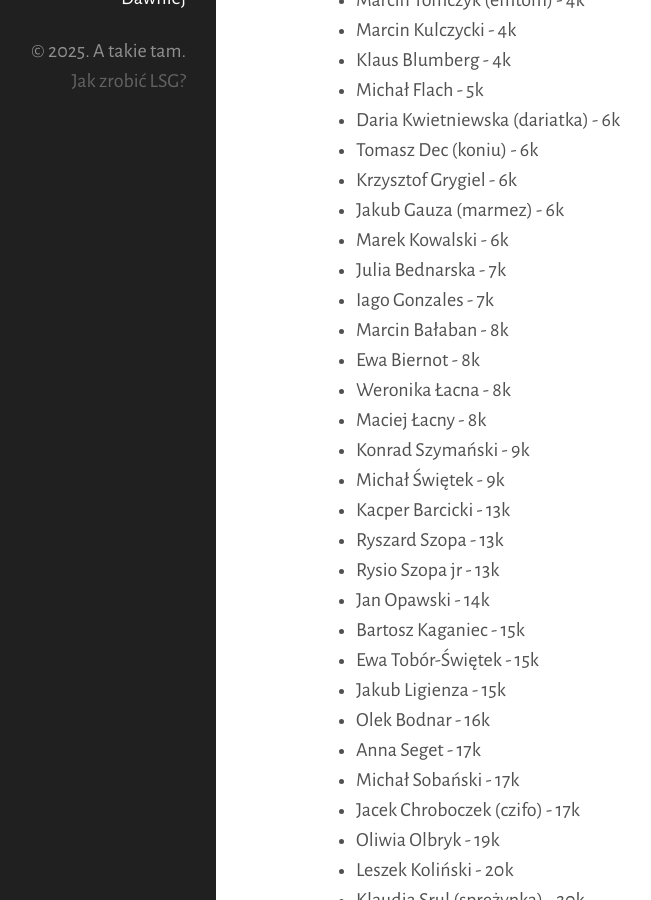
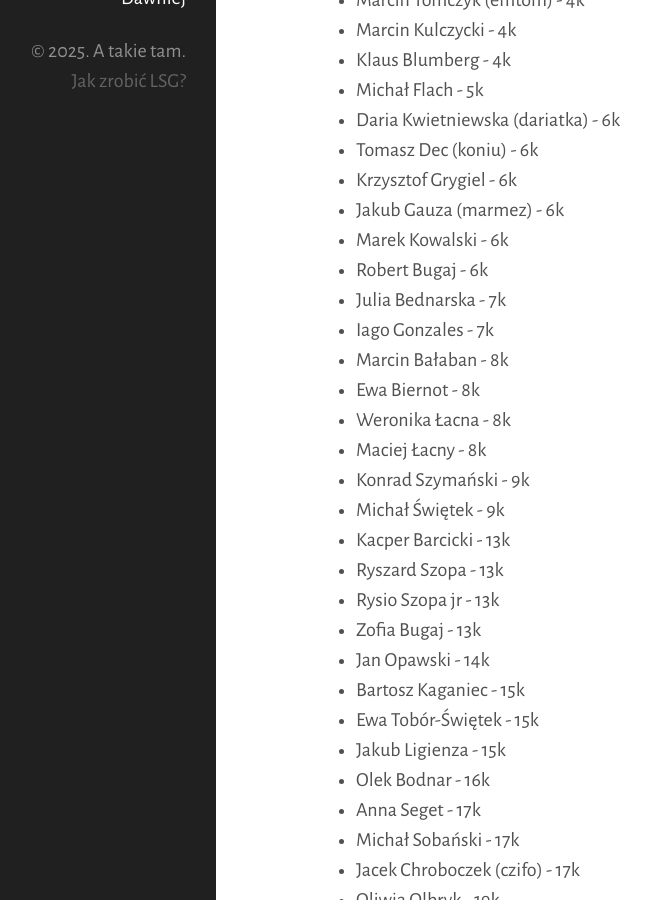
Before and after one commit to tasuki/lsg, a Jekyll site: the page built from _pages/zarejestrowani.md, in a window 1280 px wide and 900 px high, scrolled down 945 px. Shown: the whole window, without its empty margins (144-795 px from the left). Built offline with Jekyll 4.4.1, drawn with Linux system fonts in a browser that asks for light colours.

Commit message:
Update zarejestrowani.md

```diff
--- a/_pages/zarejestrowani.md
+++ b/_pages/zarejestrowani.md
@@ -42,6 +42,7 @@ Zarejestrowani uczestnicy, mniej więcej według stopnia:
 - Krzysztof Grygiel - 6k
 - Jakub Gauza (marmez) - 6k
 - Marek Kowalski - 6k
+- Robert Bugaj - 6k
 - Julia Bednarska - 7k
 - Iago Gonzales - 7k
 - Marcin Bałaban - 8k
@@ -53,6 +54,7 @@ Zarejestrowani uczestnicy, mniej więcej według stopnia:
 - Kacper Barcicki - 13k
 - Ryszard Szopa - 13k
 - Rysio Szopa jr - 13k
+- Zofia Bugaj - 13k
 - Jan Opawski - 14k
 - Bartosz Kaganiec - 15k
 - Ewa Tobór-Świętek - 15k
```
